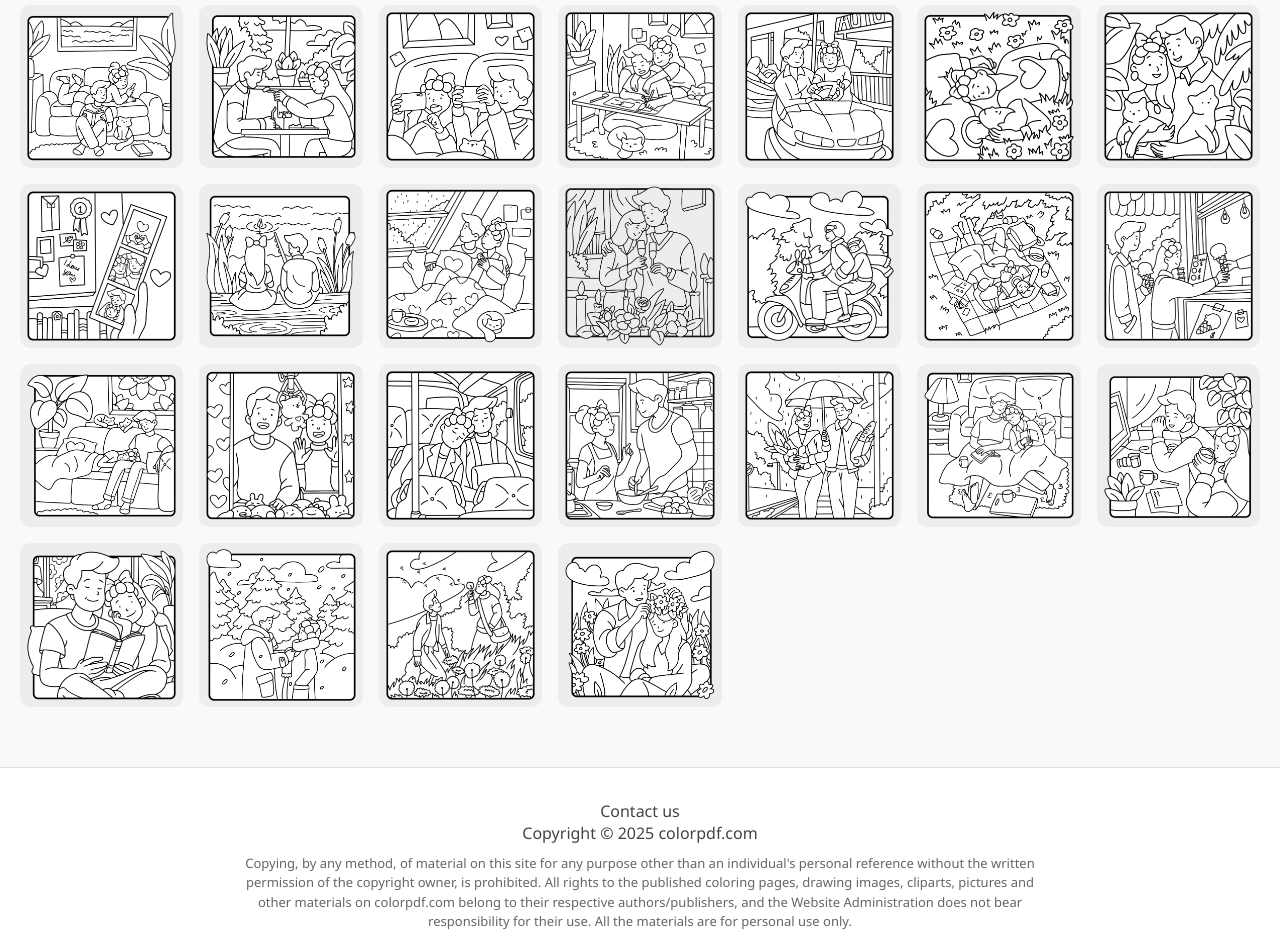
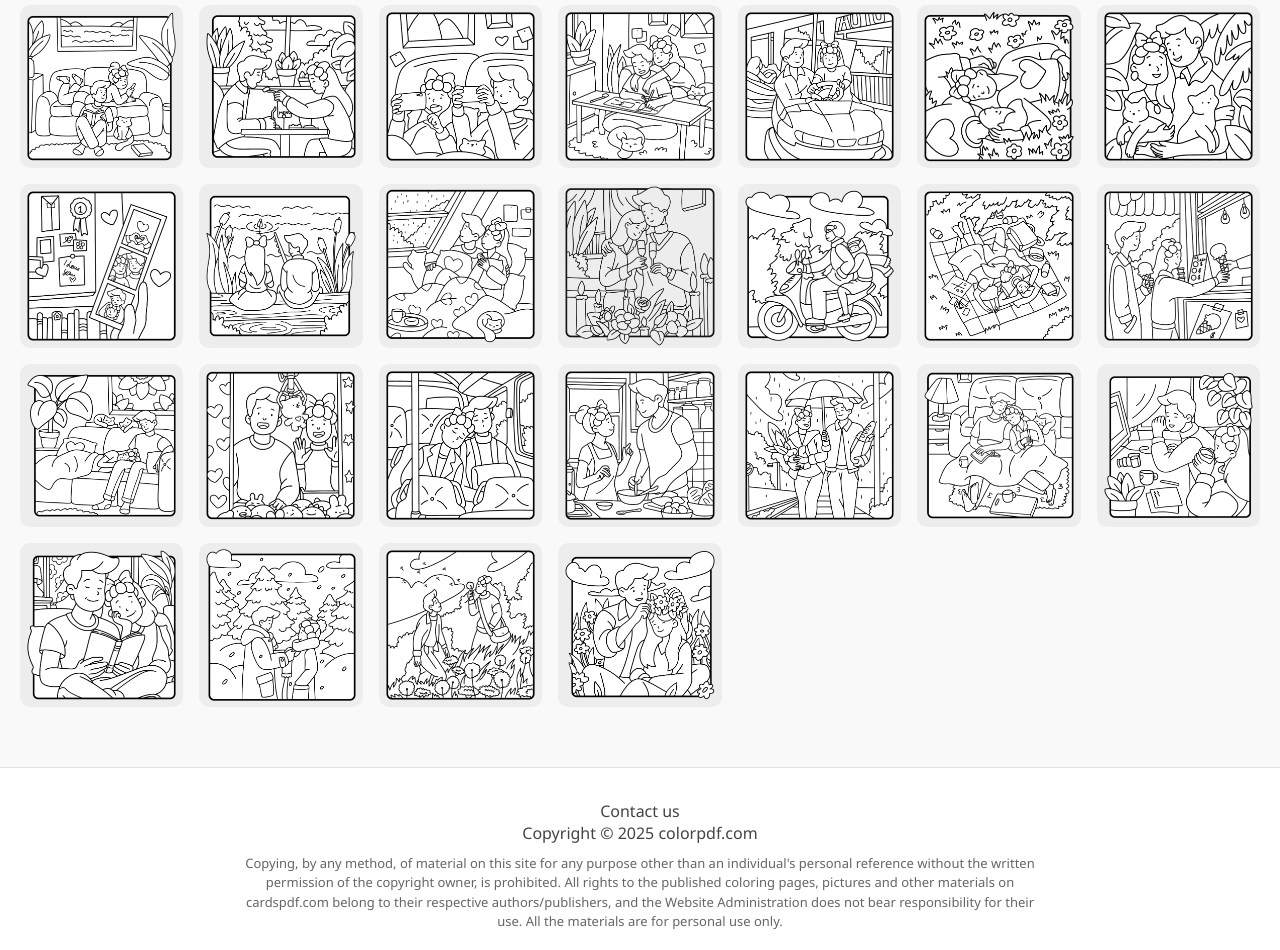
Before and after one commit to timatx242/newnew, a website: page index.html in a window 1280 px wide. Shown: the part 75-1025 px from the top of the page. Drawn offline with Linux system fonts and the light colour scheme; no server answers.

Commit message:
Updated index.html

```diff
--- a/index.html
+++ b/index.html
@@ -213,10 +213,10 @@
     <a href="contact.html" class="footer-link">Contact us</a>
   </div>
   <div class="footer-copyright">
-      Copyright © 2025 <a href="https://colorpdf.com">colorpdf.com</a>
+      Copyright © 2025 <a href="https://cardspdf.com">colorpdf.com</a>
   </div>
   <div class="footer-disclaimer">
-      Copying, by any method, of material on this site for any purpose other than an individual's personal reference without the written permission of the copyright owner, is prohibited. All rights to the published coloring pages, drawing images, cliparts, pictures and other materials on colorpdf.com belong to their respective authors/publishers, and the Website Administration does not bear responsibility for their use. All the materials are for personal use only.
+      Copying, by any method, of material on this site for any purpose other than an individual's personal reference without the written permission of the copyright owner, is prohibited. All rights to the published coloring pages, pictures and other materials on cardspdf.com belong to their respective authors/publishers, and the Website Administration does not bear responsibility for their use. All the materials are for personal use only.
   </div>
 </footer>
 
```
Also changed, not shown: view.html (+2 -2 lines).
